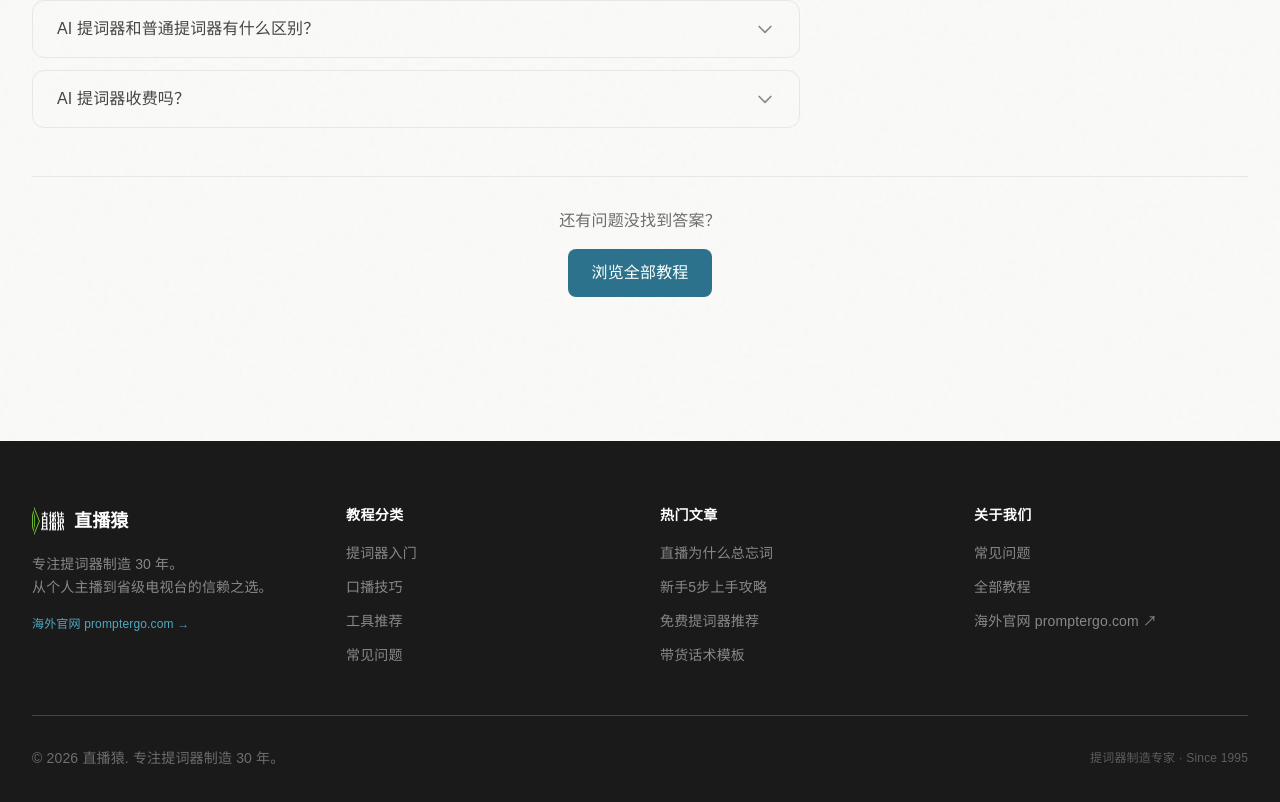
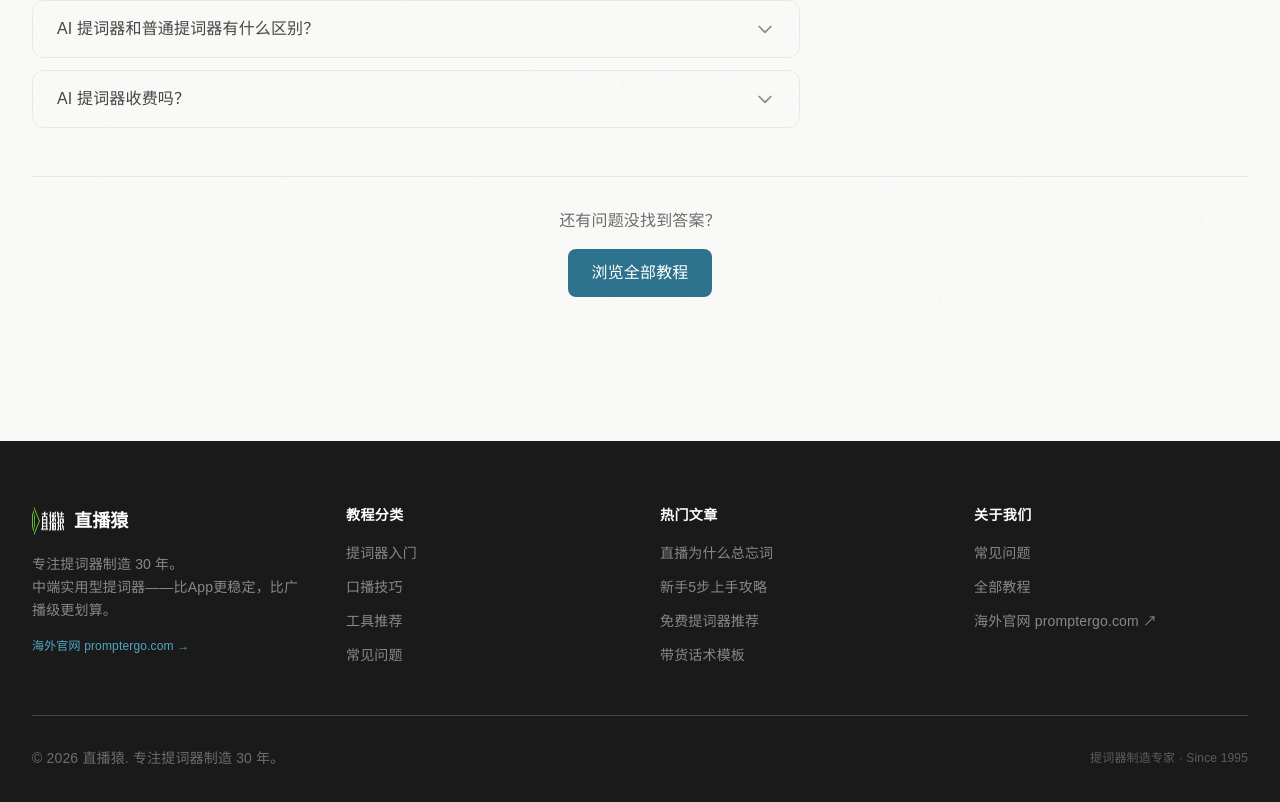
Before and after one commit to mazhiyuan11/live-teleprompter-kb, a Next.js app: page /faq in a window 1280 px wide. Shown: the part 3222-4024 px from the top of the page. Built offline with nearby package versions, Linux system fonts and the light colour scheme.

Commit message:
fix: 清除省级电视台文案残留，统一中端定位

```diff
--- a/app/tutorials/[slug]/page.tsx
+++ b/app/tutorials/[slug]/page.tsx
@@ -1102,7 +1102,7 @@ function HardwareVsSoftwareContent() {
       <h2 id="最后">最后说一句</h2>
       <p>软件和硬件不是"谁比谁好"的问题——是"你要解决什么问题"的问题。</p>
       <p>你在家里对着手机屏幕直播，软件够用了。你要在演播室里对着镜头播报新闻——你的观众能容忍你的眼珠左右飘？电视台不会。</p>
-      <p>我做了三十年提词器，从给省级电视台配全套演播室提词系统，到让个人主播能用上免费在线提词工具——我的态度一直是：选最适合你的，不选最贵的。</p>
+      <p>我做了三十年提词器，从专业演播室的大型设备到个人主播用的中端方案——我的态度一直是：选最适合你的，不选最贵的。</p>
       <p>如果这篇文章帮你搞清楚了软硬件的区别，就够了。</p>
     </>
   );
--- a/components/Footer.tsx
+++ b/components/Footer.tsx
@@ -46,7 +46,7 @@ export function Footer() {
             <p className="text-sm text-ink-400 leading-relaxed mb-3">
               专注提词器制造 30 年。
               <br />
-              从个人主播到省级电视台的信赖之选。
+              中端实用型提词器——比App更稳定，比广播级更划算。
             </p>
             <a
               href="https://promptergo.com"
--- a/lib/articles.ts
+++ b/lib/articles.ts
@@ -584,7 +584,7 @@ export const SCENES = [
   },
   {
     title: '电视台演播',
-    description: '新闻播报、节目录制、访谈对话的标准配置，全国省市以上电视台信赖之选',
+    description: '新闻播报、节目录制、访谈对话的标准配置，大屏清晰显示、运行稳定可靠',
     icon: '📺',
     slug: 'wei-shi-yao-zong-wang-ci',
   },
```
Also changed, not shown: 1 other file (tests, documents, lock files or other folders).
